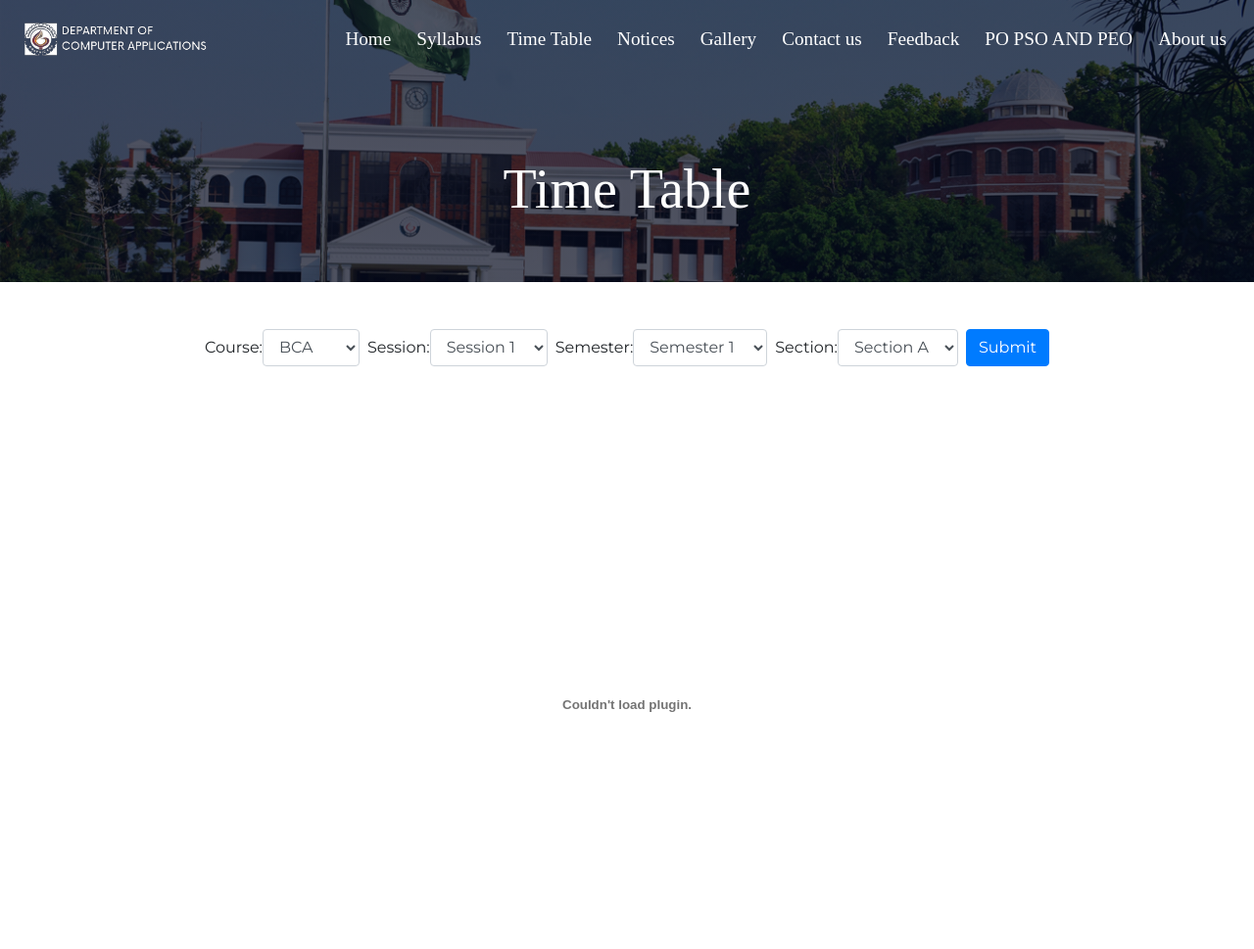
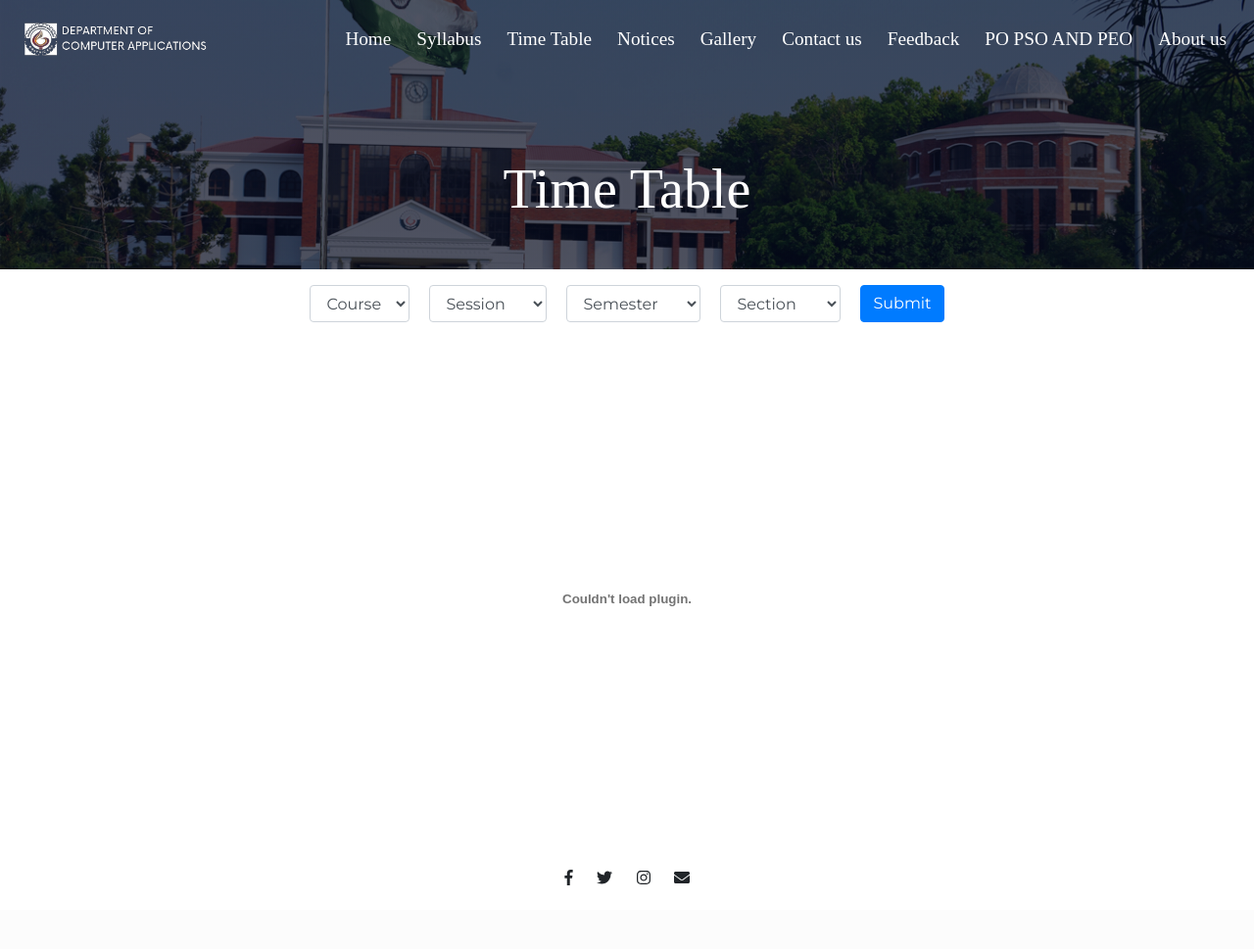
Before and after one commit to Rahulgit3D2Y/GEU_website, a PHP site: page /timeTable.html in a window 1280 px wide. Shown: the top 969 px of the page at 98% size. After the commit the page ends 904 px from the top, so only its background shows below. Run offline with PHP 8.4, Linux system fonts and the light colour scheme; some libraries are stand-ins or nearby versions.

Commit message:
fixed timetable ,syllabus tabs

```diff
--- a/notices.html
+++ b/notices.html
@@ -86,7 +86,7 @@
 
   <!-- Page Content -->
 
-  <div class="my-5">
+  <div class="container-fluid m-3">
     <h2>Check Notices and Updates Here </h2>
 
     <a href="pdf/curriculum.html?pdf=fees.pdf">Check for Fees Notice</a><br>
--- a/style.css
+++ b/style.css
@@ -142,7 +142,8 @@ p{
   }
   #sub-title
   {
-    padding: 0 0 1% 0;
+
+    padding: 0 0 0% 0;
   }
   .testimonial-image{
     width: 10%;
@@ -432,3 +433,11 @@ strong
     width: 450px;
   }
 }
+
+/* timetable,syllabus */
+.d-flex
+{
+  justify-content: center;
+  align-items: center;
+  gap: 20px;
+}
--- a/syllabus.html
+++ b/syllabus.html
@@ -87,8 +87,7 @@
   <!-- Content -->
 
   <section>
-    <div class="d-flex justify-content-center align-items-center h-100 my-5">
-      <form class="form-inline">
+      <form class="d-flex m-3">
         <div class="form-group mr-2">
           <label for="course-dropdown">Course:</label>
           <select class="form-control" id="course-dropdown" required>
@@ -121,7 +120,6 @@
         </div>
         <button type="submit" class="btn btn-primary">Check</button>
       </form>
-    </div>
   </section>
 
 
--- a/timeTable.html
+++ b/timeTable.html
@@ -87,27 +87,26 @@
   <!-- Content -->
 
 <section>
-  <div class="d-flex justify-content-center align-items-center h-100 my-5">
-    <form class="form-inline">
-      <div class="form-group mr-2">
-        <label for="course-dropdown">Course:</label>
+    <form class="d-flex m-3">
+      <div class="form-group ">
         <select class="form-control" id="course-dropdown">
+          <option value=”” disabled selected>Course</option>
           <option>BCA</option>
           <option>BCA IT</option>
           <option>MCA</option>
         </select>
       </div>
-      <div class="form-group mr-2">
-        <label for="session-dropdown">Session:</label>
+      <div class="form-group ">
         <select class="form-control" id="session-dropdown">
+          <option value=”” disabled selected>Session</option>
           <option>Session 1</option>
           <option>Session 2</option>
           <option>Session 3</option>
         </select>
       </div>
-      <div class="form-group mr-2">
-        <label for="semester-dropdown">Semester:</label>
+      <div class="form-group ">
         <select class="form-control" id="semester-dropdown">
+          <option value=”” disabled selected>Semester</option>
           <option>Semester 1</option>
           <option>Semester 2</option>
           <option>Semester 3</option>
@@ -116,21 +115,20 @@
           <option>Semester 6</option>
         </select>
       </div>
-      <div class="form-group mr-2">
-        <label for="section-dropdown">Section:</label>
+      <div class="form-group ">
         <select class="form-control" id="section-dropdown">
+          <option value=”” disabled selected>Section</option>
           <option>Section A</option>
           <option>Section B</option>
           <option>Section C</option>
         </select>
       </div>
-      <button type="submit" class="btn btn-primary">Submit</button>
+      <div class="form-group">
+        <button type="submit" class="btn btn-primary">Submit</button>
+      </div>
+
     </form>
-  </div>
 </section>
-
-<br>
-<br>
 
 <object id="pdf-object" data=
 "https://media.geeksforgeeks.org/wp-content/cdn-uploads/20210101201653/PDF.pdf"
```
